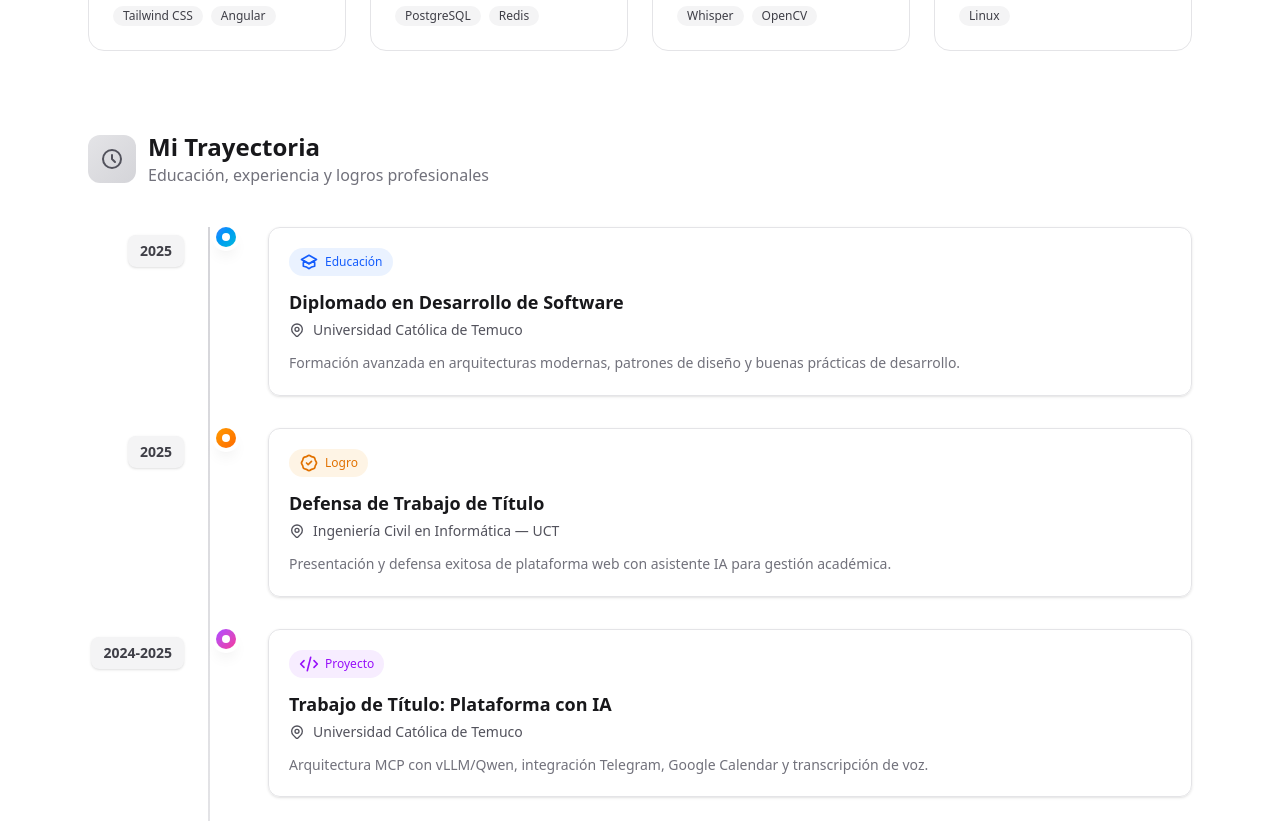
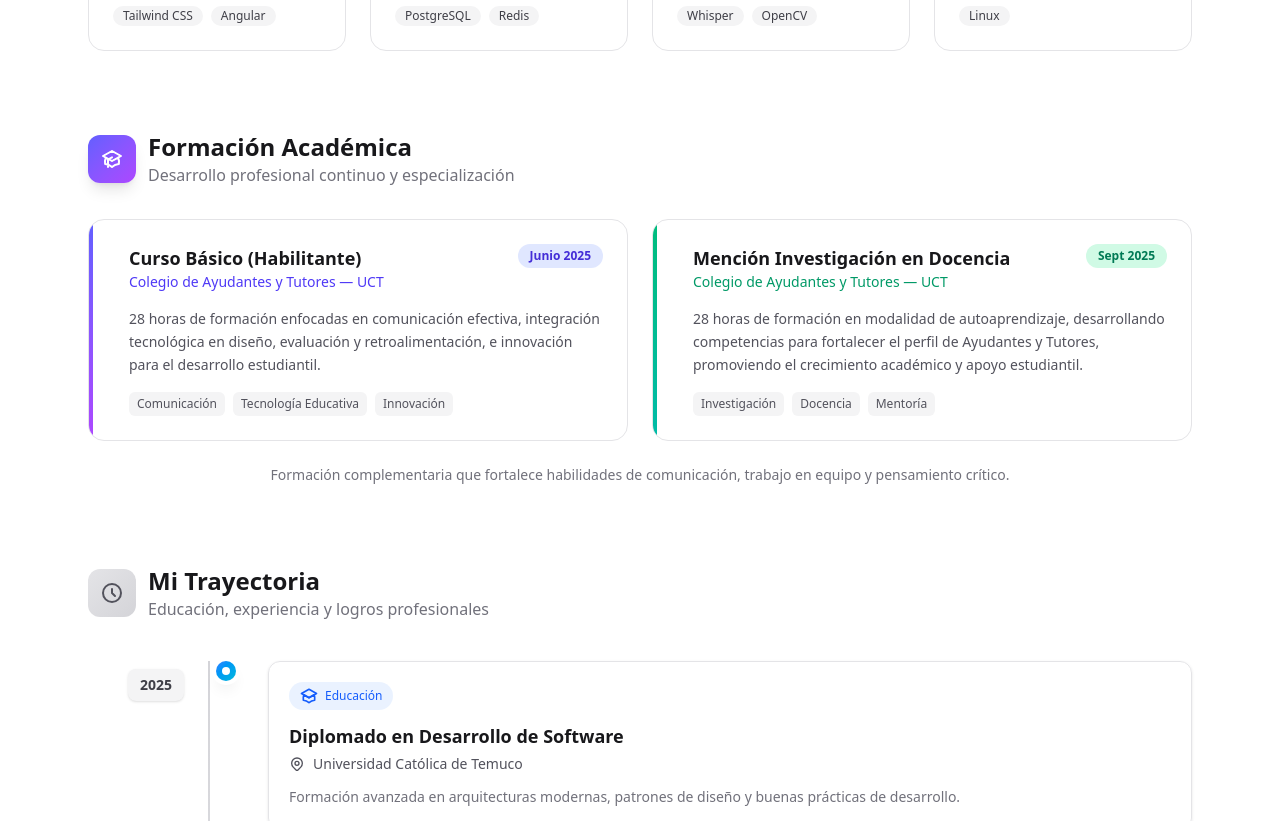
Before and after one commit to patoskixd/Portafolio, a Next.js app: page /about in a window 1280 px wide. Shown: the part 1200-2021 px from the top of the page. Built offline with nearby package versions, Linux system fonts and the light colour scheme.

Commit message:
Add academic background section and update navigation links

```diff
--- a/app/about/page.tsx
+++ b/app/about/page.tsx
@@ -236,6 +236,116 @@ export default function AboutPage() {
           </div>
         </section>
 
+        {/* Formación Académica Section */}
+        <section className="mb-20">
+          <div className="mb-8 flex items-center gap-3">
+            <div className="rounded-xl bg-gradient-to-br from-indigo-500 to-purple-500 p-3 shadow-lg">
+              <svg className="h-6 w-6 text-white" fill="none" viewBox="0 0 24 24" stroke="currentColor">
+                <path d="M12 14l9-5-9-5-9 5 9 5z" />
+                <path d="M12 14l6.16-3.422a12.083 12.083 0 01.665 6.479A11.952 11.952 0 0012 20.055a11.952 11.952 0 00-6.824-2.998 12.078 12.078 0 01.665-6.479L12 14z" />
+                <path strokeLinecap="round" strokeLinejoin="round" strokeWidth={2} d="M12 14l9-5-9-5-9 5 9 5zm0 0l6.16-3.422a12.083 12.083 0 01.665 6.479A11.952 11.952 0 0012 20.055a11.952 11.952 0 00-6.824-2.998 12.078 12.078 0 01.665-6.479L12 14zm-4 6v-7.5l4-2.222" />
+              </svg>
+            </div>
+            <div>
+              <h3 className="text-2xl font-bold text-zinc-900 dark:text-zinc-100">
+                Formación Académica
+              </h3>
+              <p className="text-zinc-500 dark:text-zinc-400">
+                Desarrollo profesional continuo y especialización
+              </p>
+            </div>
+          </div>
+
+          <div className="grid gap-6 md:grid-cols-2">
+            {/* Curso Básico Habilitante */}
+            <div className="group relative overflow-hidden rounded-2xl border border-zinc-200 bg-white p-6 transition-all duration-300 hover:border-indigo-200 hover:shadow-lg dark:border-zinc-800 dark:bg-zinc-900 dark:hover:border-indigo-900">
+              {/* Gradient accent */}
+              <div className="absolute left-0 top-0 h-full w-1 bg-gradient-to-b from-indigo-500 to-purple-500" />
+
+              <div className="relative pl-4">
+                {/* Header */}
+                <div className="mb-4 flex flex-wrap items-start justify-between gap-2">
+                  <div>
+                    <h4 className="text-lg font-bold text-zinc-900 dark:text-zinc-100">
+                      Curso Básico (Habilitante)
+                    </h4>
+                    <p className="text-sm font-medium text-indigo-600 dark:text-indigo-400">
+                      Colegio de Ayudantes y Tutores — UCT
+                    </p>
+                  </div>
+                  <span className="inline-flex items-center rounded-full bg-indigo-100 px-3 py-1 text-xs font-semibold text-indigo-700 dark:bg-indigo-900/30 dark:text-indigo-400">
+                    Junio 2025
+                  </span>
+                </div>
+
+                {/* Description */}
+                <p className="text-sm leading-relaxed text-zinc-600 dark:text-zinc-400">
+                  28 horas de formación enfocadas en comunicación efectiva, integración tecnológica en diseño, evaluación y retroalimentación, e innovación para el desarrollo estudiantil.
+                </p>
+
+                {/* Tags */}
+                <div className="mt-4 flex flex-wrap gap-2">
+                  <span className="rounded-md bg-zinc-100 px-2 py-1 text-xs text-zinc-600 dark:bg-zinc-800 dark:text-zinc-400">
+                    Comunicación
+                  </span>
+                  <span className="rounded-md bg-zinc-100 px-2 py-1 text-xs text-zinc-600 dark:bg-zinc-800 dark:text-zinc-400">
+                    Tecnología Educativa
+                  </span>
+                  <span className="rounded-md bg-zinc-100 px-2 py-1 text-xs text-zinc-600 dark:bg-zinc-800 dark:text-zinc-400">
+                    Innovación
+                  </span>
+                </div>
+              </div>
+            </div>
+
+            {/* Mención Investigación en Docencia */}
+            <div className="group relative overflow-hidden rounded-2xl border border-zinc-200 bg-white p-6 transition-all duration-300 hover:border-emerald-200 hover:shadow-lg dark:border-zinc-800 dark:bg-zinc-900 dark:hover:border-emerald-900">
+              {/* Gradient accent */}
+              <div className="absolute left-0 top-0 h-full w-1 bg-gradient-to-b from-emerald-500 to-teal-500" />
+
+              <div className="relative pl-4">
+                {/* Header */}
+                <div className="mb-4 flex flex-wrap items-start justify-between gap-2">
+                  <div>
+                    <h4 className="text-lg font-bold text-zinc-900 dark:text-zinc-100">
+                      Mención Investigación en Docencia
+                    </h4>
+                    <p className="text-sm font-medium text-emerald-600 dark:text-emerald-400">
+                      Colegio de Ayudantes y Tutores — UCT
+                    </p>
+                  </div>
+                  <span className="inline-flex items-center rounded-full bg-emerald-100 px-3 py-1 text-xs font-semibold text-emerald-700 dark:bg-emerald-900/30 dark:text-emerald-400">
+                    Sept 2025
+                  </span>
+                </div>
+
+                {/* Description */}
+                <p className="text-sm leading-relaxed text-zinc-600 dark:text-zinc-400">
+                  28 horas de formación en modalidad de autoaprendizaje, desarrollando competencias para fortalecer el perfil de Ayudantes y Tutores, promoviendo el crecimiento académico y apoyo estudiantil.
+                </p>
+
+                {/* Tags */}
+                <div className="mt-4 flex flex-wrap gap-2">
+                  <span className="rounded-md bg-zinc-100 px-2 py-1 text-xs text-zinc-600 dark:bg-zinc-800 dark:text-zinc-400">
+                    Investigación
+                  </span>
+                  <span className="rounded-md bg-zinc-100 px-2 py-1 text-xs text-zinc-600 dark:bg-zinc-800 dark:text-zinc-400">
+                    Docencia
+                  </span>
+                  <span className="rounded-md bg-zinc-100 px-2 py-1 text-xs text-zinc-600 dark:bg-zinc-800 dark:text-zinc-400">
+                    Mentoría
+                  </span>
+                </div>
+              </div>
+            </div>
+          </div>
+
+          {/* Subtle note */}
+          <p className="mt-6 text-center text-sm text-zinc-500 dark:text-zinc-500">
+            Formación complementaria que fortalece habilidades de comunicación, trabajo en equipo y pensamiento crítico.
+          </p>
+        </section>
+
         {/* Timeline Section */}
         <section>
           <div className="mb-10 flex items-center gap-3">
--- a/components/Footer.tsx
+++ b/components/Footer.tsx
@@ -8,7 +8,6 @@ const quickLinks = [
   { name: "Inicio", href: "/" },
   { name: "Sobre mí", href: "/about" },
   { name: "Proyectos", href: "/projects" },
-  { name: "Certificados", href: "/certificates" },
   { name: "Contacto", href: "/contact" },
 ];
 
--- a/components/Navbar.tsx
+++ b/components/Navbar.tsx
@@ -8,7 +8,6 @@ const navigation = [
   { name: "Inicio", href: "/" },
   { name: "Sobre mí", href: "/about" },
   { name: "Proyectos", href: "/projects" },
-  { name: "Certificados", href: "/certificates" },
   { name: "Contacto", href: "/contact" },
 ];
 
@@ -49,7 +48,7 @@ export function Navbar() {
               Patricio Arratia
             </span>
             <span className="text-xs text-zinc-500 dark:text-zinc-400">
-              Ingeniero Informático
+              Ingeniero civil en Informática
             </span>
           </div>
         </Link>
--- a/components/Timeline.tsx
+++ b/components/Timeline.tsx
@@ -163,7 +163,7 @@ export function Timeline({ items }: TimelineProps) {
       <div className="relative mt-8 flex justify-center pl-16 sm:pl-0">
         <div className="absolute left-6 top-0 h-4 w-0.5 bg-gradient-to-b from-zinc-200 to-transparent dark:from-zinc-800 sm:left-[7.5rem]" />
         <div className="ml-0 rounded-full bg-zinc-100 px-4 py-2 text-xs font-medium text-zinc-500 dark:bg-zinc-800 dark:text-zinc-400 sm:ml-12">
-          Inicio del camino 🚀
+          Inicio del camino
         </div>
       </div>
     </div>
```
Also changed, not shown: app/page.tsx (+55 -19 lines).
